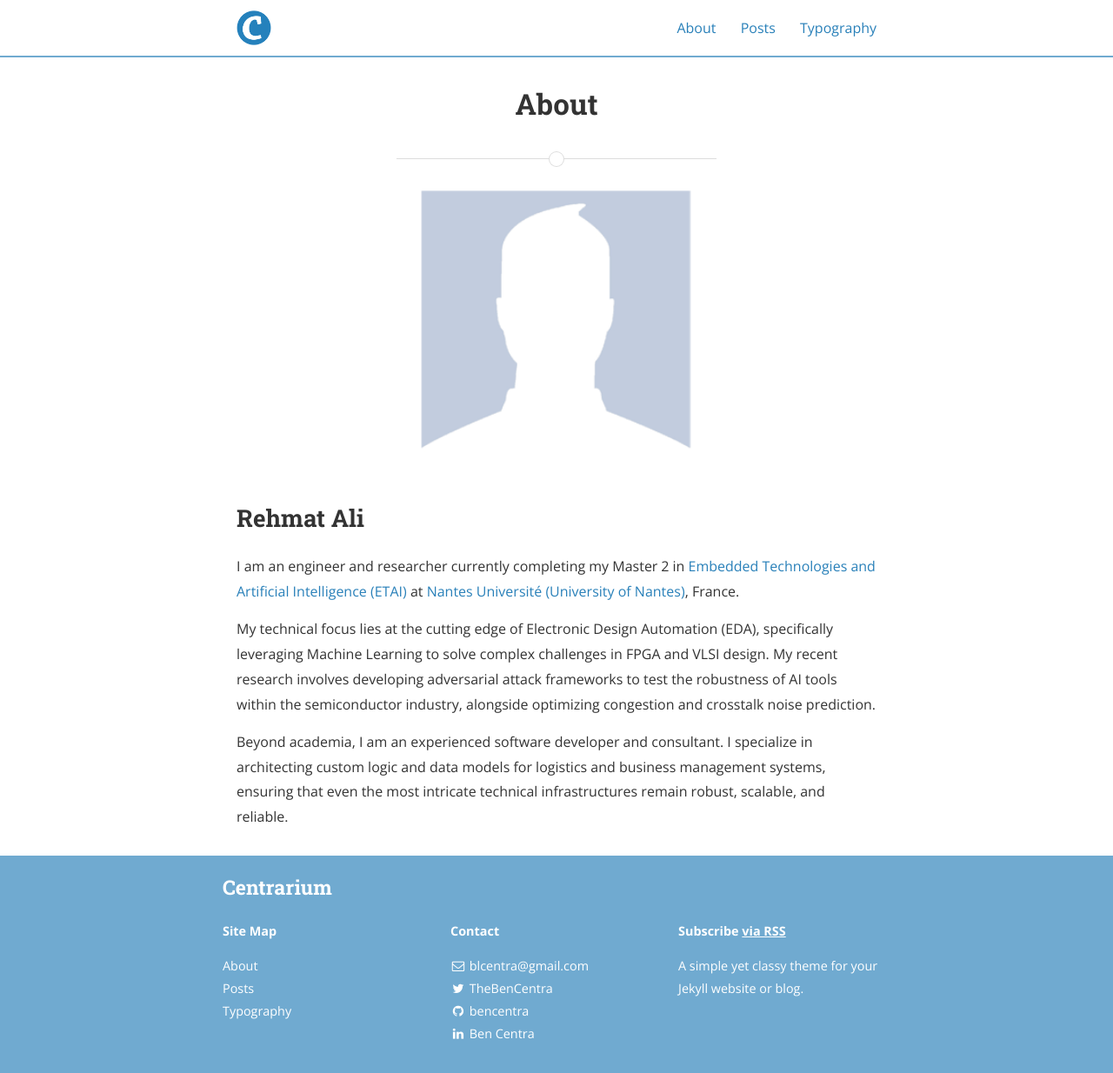
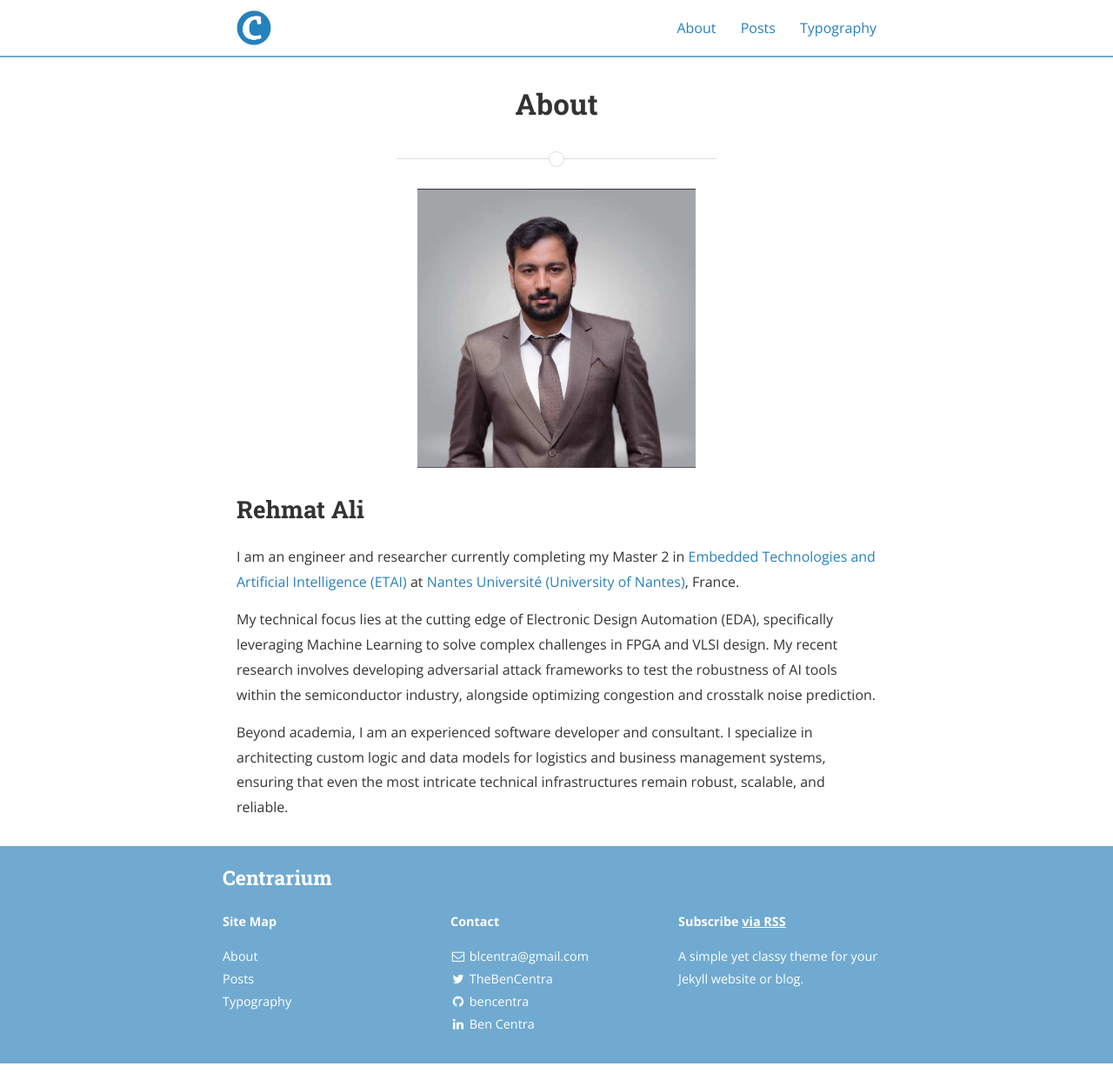
Before and after one commit to Rehmatali-cv/Rehmatali-cv.github.io, a Jekyll site: the page built from about.md, in a window 1280 px wide and 1234 px high. Shown: the whole window at 87% size. Built offline with Jekyll 4.4.1, drawn with Linux system fonts in a browser that asks for light colours; nearby versions of some CDN libraries.

Commit message:
Update about.md

```diff
--- a/about.md
+++ b/about.md
@@ -5,7 +5,7 @@
 main_nav: true
 ---
 
-![alt text]({{ site.baseurl }}/assets/profile-placeholder.gif "Profile Picture"){:.profile}
+![alt text]({{ site.baseurl }}/assets/Profile Pic.jpg "Profile Picture"){:.profile}
 
 ## Rehmat Ali
 
```
